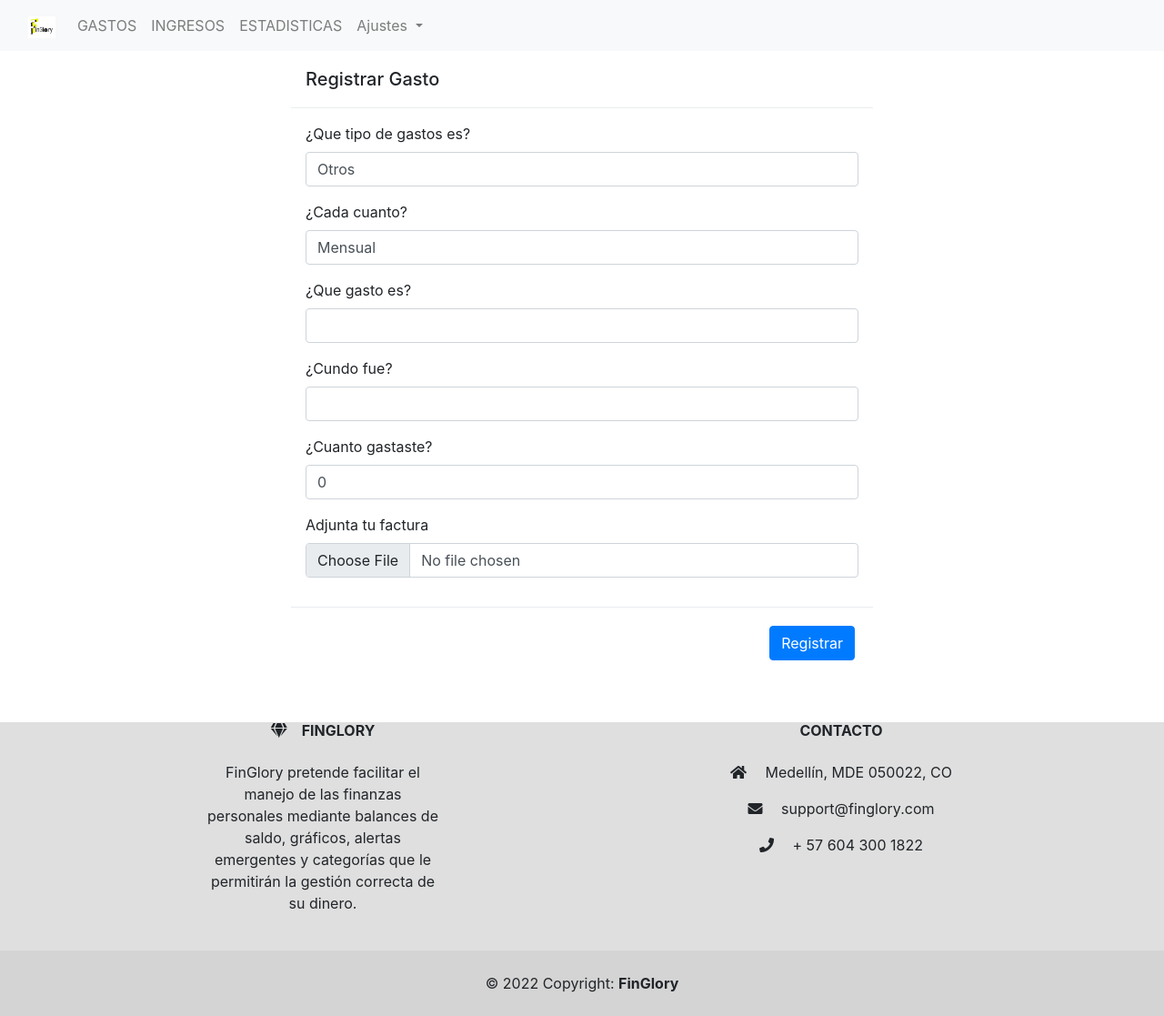
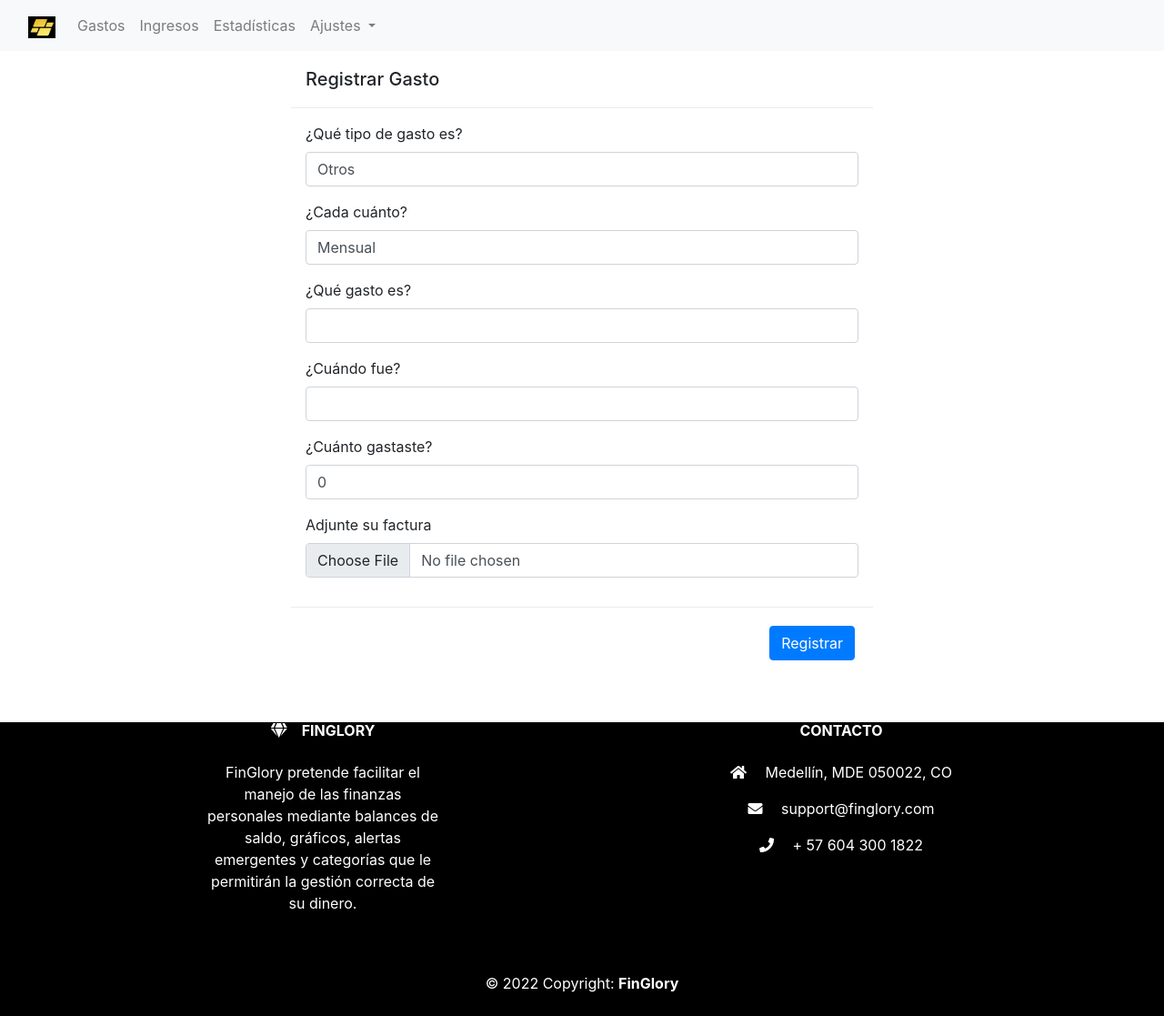
Before and after one commit to Drew138/finglory, a Django app: page /registrarGastos/ in a window 1280 px wide. Shown: the whole page at 91% size. Run offline with Django 3.2, Linux system fonts and the light colour scheme; parts of the project's set-up code (start-up, migrations or seed data) failed here and were passed over; some libraries are stand-ins or nearby versions.

Commit message:
nuevo push

```diff
--- a/FinGlory/FinGlory/settings.py
+++ b/FinGlory/FinGlory/settings.py
@@ -124,6 +124,8 @@ USE_TZ = True
 
 STATIC_URL = 'static/'
 
+STATIC_ROOT =  '/static/'
+
 # Default primary key field type
 # https://docs.djangoproject.com/en/3.2/ref/settings/#default-auto-field
 
--- a/FinGlory/app/forms.py
+++ b/FinGlory/app/forms.py
@@ -25,12 +25,12 @@ class RegistrarGastosForm(forms.ModelForm):
             'factura'
         ]
         labels = {
-            'categoria': '¿Que tipo de gastos es?',
-            'recurrencia': '¿Cada cuanto?',
-            'nombre': '¿Que gasto es?',
-            'fecha': '¿Cundo fue?',
-            'cantidad': '¿Cuanto gastaste?',
-            'factura': 'Adjunta tu factura'
+            'categoria': '¿Qué tipo de gasto es?',
+            'recurrencia': '¿Cada cuánto?',
+            'nombre': '¿Qué gasto es?',
+            'fecha': '¿Cuándo fue?',
+            'cantidad': '¿Cuánto gastaste?',
+            'factura': 'Adjunte su factura'
         }
         widgets = {
             'categoria': forms.Select(attrs={'class': 'form-control'}),
@@ -52,10 +52,10 @@ class RegistrarIngresosForm(forms.ModelForm):
             'cantidad'
         ]
         labels = {
-            'recurrencia': '¿Cada cuanto?',
-            'nombre': '¿Que ingreso es?',
-            'fecha': '¿Cundo fue?',
-            'cantidad': '¿Cuanto ganaste?',
+            'recurrencia': '¿Cada cuánto?',
+            'nombre': '¿Qué ingreso es?',
+            'fecha': '¿Cuándo fue?',
+            'cantidad': '¿Cuánto ganaste?',
         }
         widgets = {
             'recurrencia': forms.Select(attrs={'class': 'form-control'}),
--- a/FinGlory/app/static/styles/footer.css
+++ b/FinGlory/app/static/styles/footer.css
@@ -1,3 +1,4 @@
 .footer{
-    background: #dfdfdf;
+    background: black;
+    color:white;
 }
--- a/FinGlory/app/templates/form.html
+++ b/FinGlory/app/templates/form.html
@@ -14,6 +14,7 @@
 
 		<div class="modal-body">
 			{% for field in form %}
+				{% if field != 'factura' or field != 'categoria' %}
 				<div class="form-group{% if field.errors %} invalid{% endif %}">
 					<label for="{{ field.id_for_label }}">{{ field.label }}</label>
 					{{ field }}
@@ -21,6 +22,7 @@
 					<p class="help-block">{{ error }}</p>
 					{% endfor %}
 				</div>
+				{% endif %}
 			{% endfor %}
 		</div>
 
--- a/FinGlory/app/templates/layout.html
+++ b/FinGlory/app/templates/layout.html
@@ -42,13 +42,13 @@
                 <div class="navbar-nav">
                     <ul class="navbar-nav">
                         <li class="nav-item">
-                            <a class="nav-link" href="/gastos/">GASTOS</a>
+                            <a class="nav-link" href="/gastos/">Gastos</a>
                         </li>
                         <li class="nav-item">
-                            <a class="nav-link" href="/ingresos/">INGRESOS</a>
+                            <a class="nav-link" href="/ingresos/">Ingresos</a>
                         </li>
                         <li class="nav-item">
-                            <a class="nav-link" href="/estadisticas/">ESTADISTICAS</a>
+                            <a class="nav-link" href="/estadisticas/">Estadísticas</a>
                         </li>
                         <li class="nav-item dropdown">
                             <a class="nav-link dropdown-toggle" href="#" id="navbarDropdownMenuLink" role="button"
@@ -56,7 +56,7 @@
                                 Ajustes
                             </a>
                             <ul class="dropdown-menu" aria-labelledby="navbarDropdownMenuLink">
-                                <li><a class="dropdown-item" href="#">Log out</a></li>
+                                <li><a class="dropdown-item" href="#">Cerrar sesión</a></li>
                             </ul>
                         </li>
                     </ul>
--- a/FinGlory/app/views.py
+++ b/FinGlory/app/views.py
@@ -1,4 +1,4 @@
-from asyncio.windows_events import NULL
+# from asyncio.windows_events import NULL
 from django.shortcuts import render, get_object_or_404, redirect
 from .forms import *
 from .models import *
@@ -136,11 +136,11 @@ def login(request):
         password = request.POST['password']
         user = authenticate(request, username=username, password=password)
         print(user)
-        if user is not NULL:
-            form = login(request, user)
-            messages.success(request, f' wecome {username} !!')
-            return redirect('home')
-        else:
-            messages.info(request, f'account done not exit pls sign in')
+        # if user is not NULL:
+        #     form = login(request, user)
+        #     messages.success(request, f' wecome {username} !!')
+        #     return redirect('home')
+        # else:
+        #     messages.info(request, f'account done not exit pls sign in')
     form = AuthenticationForm()
     return render(request, 'inicio.html', {'form':form, 'title':'log in'})
--- a/FinGlory/requirements.txt
+++ b/FinGlory/requirements.txt
@@ -3,6 +3,6 @@ backports.zoneinfo==0.2.1
 Django==4.0.3
 sqlparse==0.4.2
 psycopg2==2.8.5
-Pillow==2.6.1
 django-bootstrap-modal-forms==2.2.0
 django-crispy-forms==1.14.0
+matplotlib==3.5.1
```
Also changed, not shown: FinGlory/app/static/images/logo.jpeg. Lines whose indentation alone changed are shown as unchanged.
